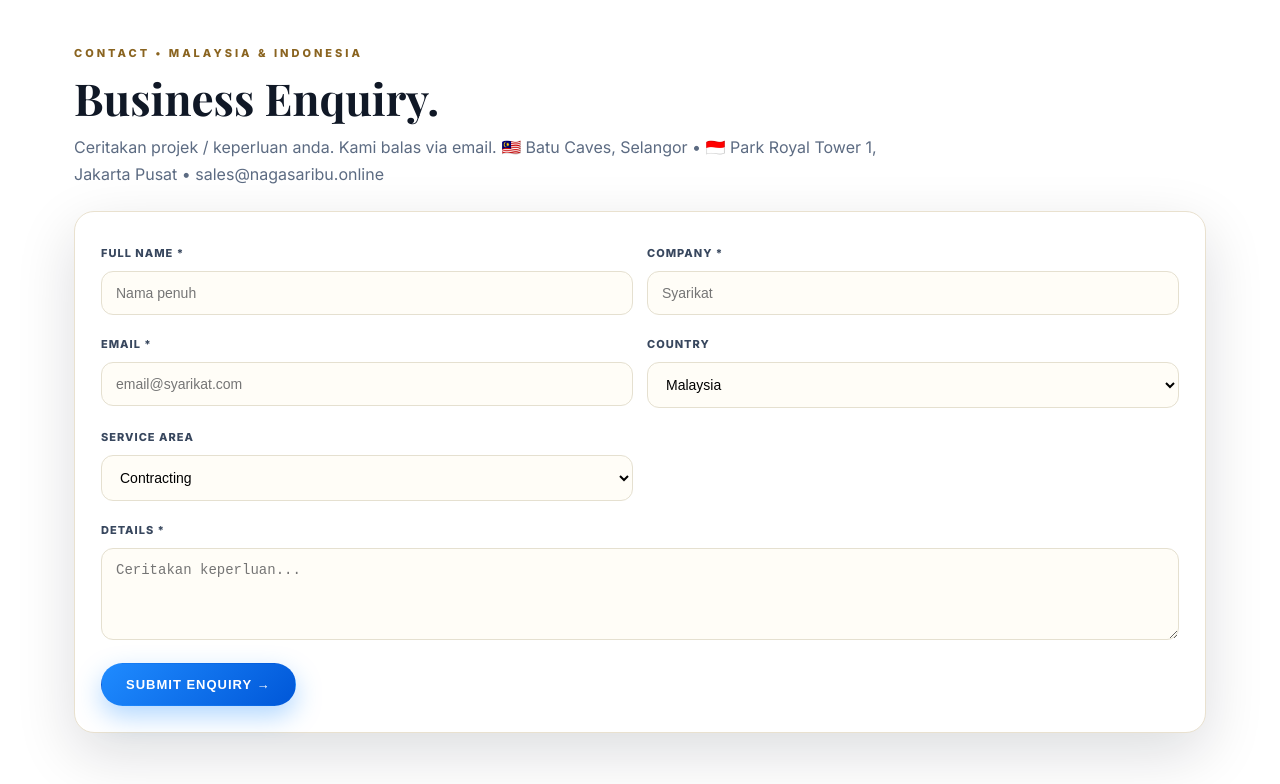
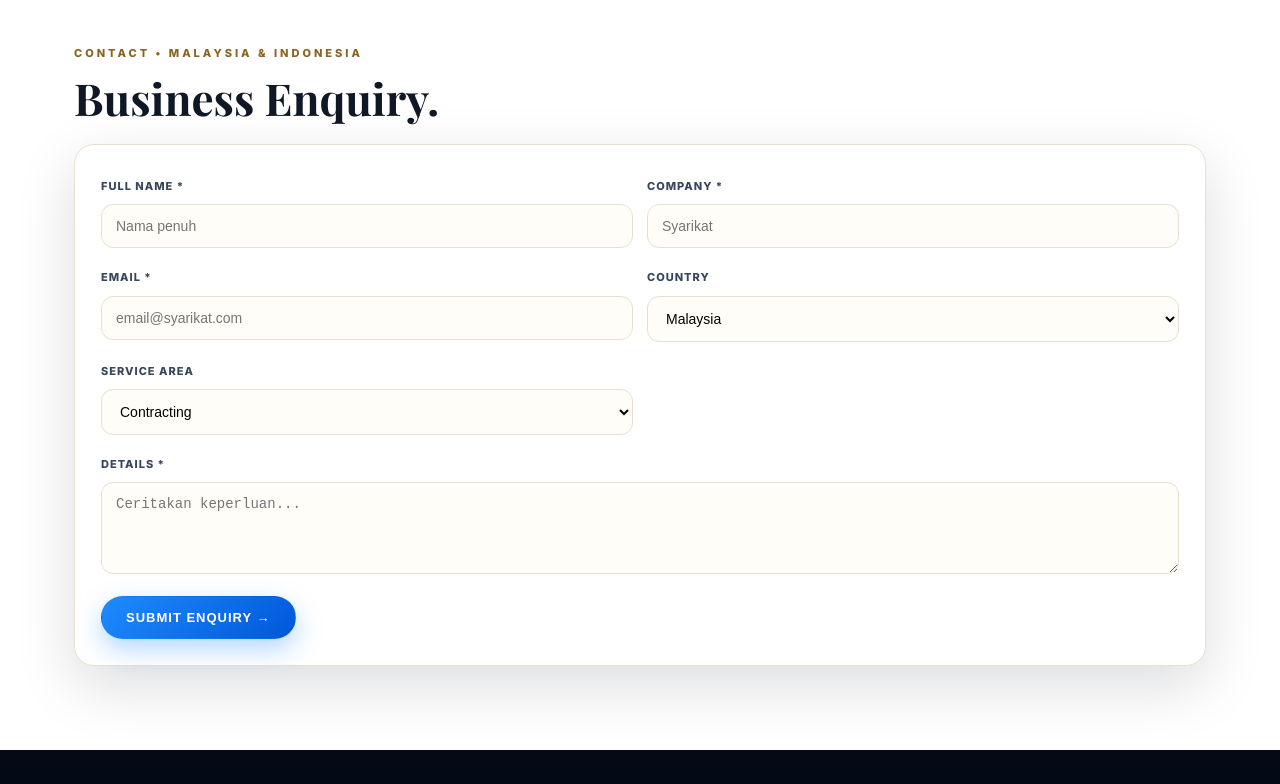
Before and after one commit to nagasaribumanagement-tech/nagasaribu.online, a plain HTML site: page nagasaribu-website-v2/index.html in a window 1280 px wide. Shown: the part 4380-5164 px from the top of the page. Drawn offline with nearby package versions, Linux system fonts and the light colour scheme.

Commit message:
Remove contact lead text under Business Enquiry

```diff
--- a/nagasaribu-website-v2/index.html
+++ b/nagasaribu-website-v2/index.html
@@ -143,7 +143,6 @@ footer{background:#040a15;color:#8fa1b8;padding:56px 0 30px;font-size:13.5px}.fg
 
 <section id="contact" style="background:#fff;border-top:1px solid var(--line)"><div class="wrap reveal">
 <div class="eyebrow">CONTACT • MALAYSIA & INDONESIA</div><h2 class="title serif">Business Enquiry.</h2>
-<p class="lead">Ceritakan projek / keperluan anda. Kami balas via email. 🇲🇾 Batu Caves, Selangor • 🇮🇩 Park Royal Tower 1, Jakarta Pusat • sales@nagasaribu.online</p>
 <form class="premium" onsubmit="event.preventDefault();alert('Terima kasih! Kami akan balas via email.')">
 <div><label>FULL NAME *</label><input required placeholder="Nama penuh"></div>
 <div><label>COMPANY *</label><input required placeholder="Syarikat"></div>
```
